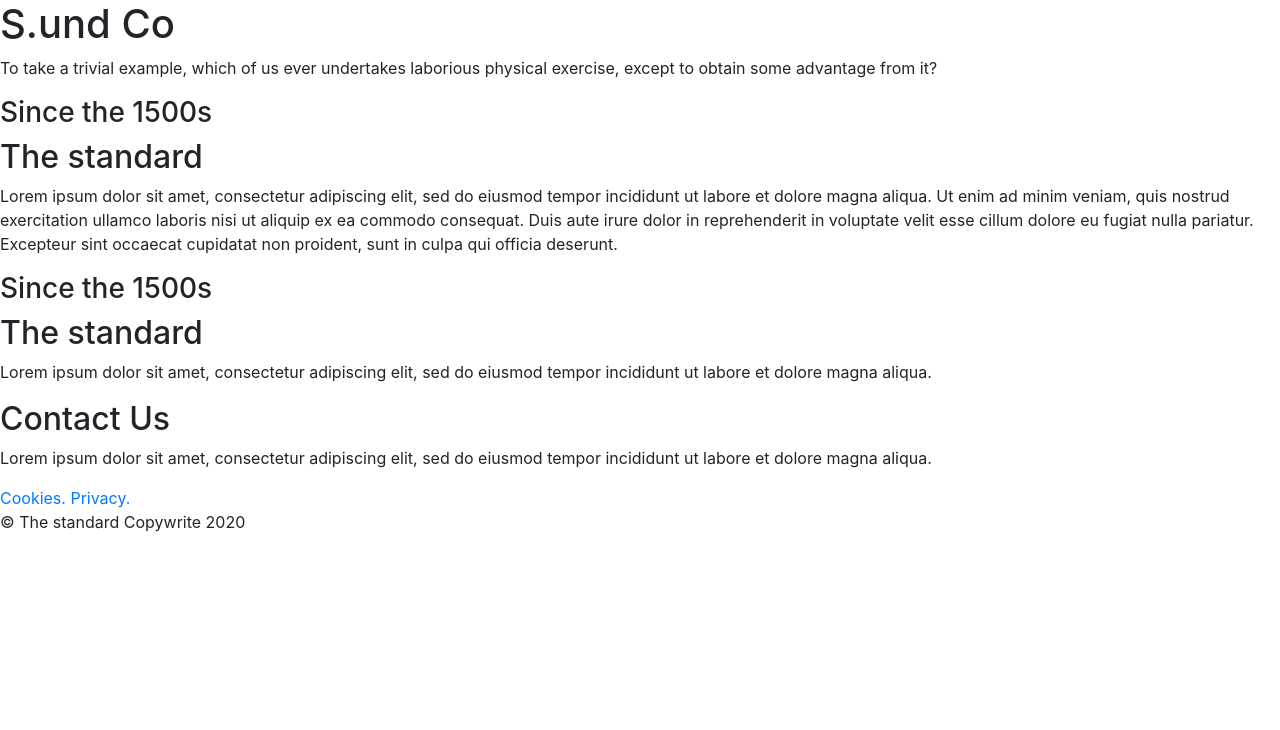
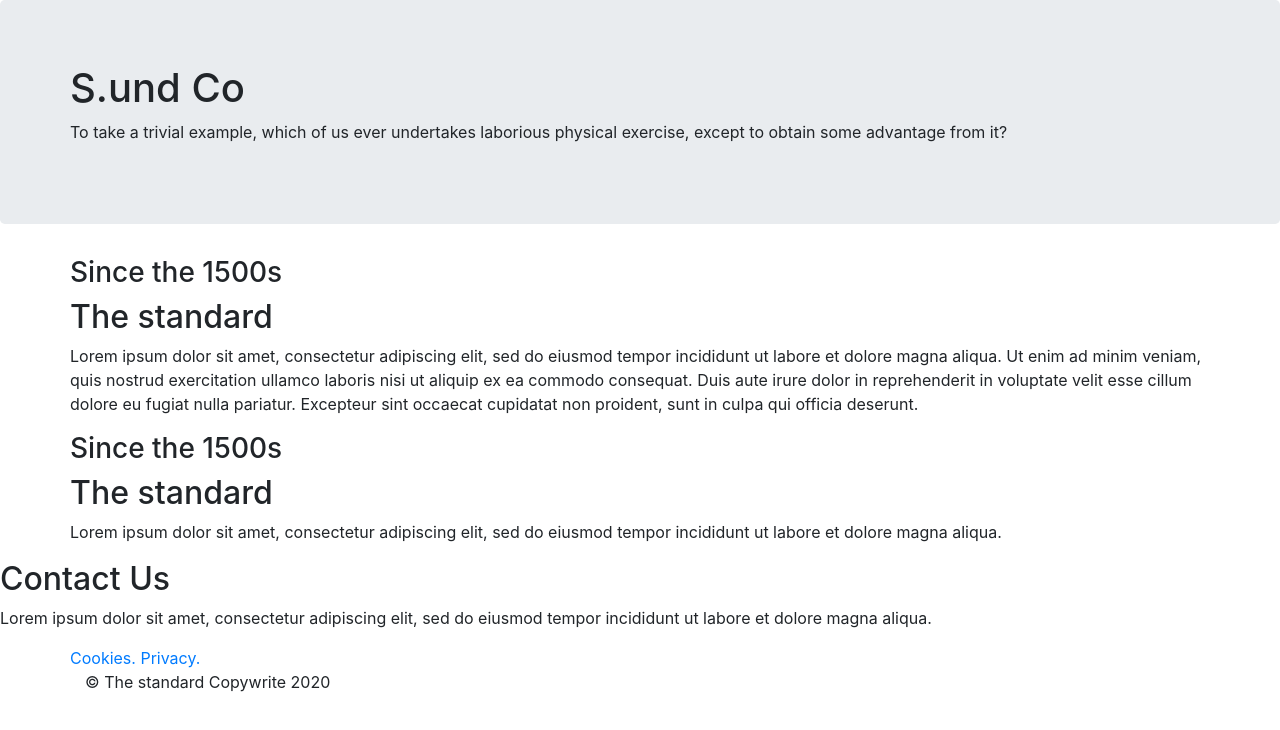
Before and after one commit to krispiekris/febr2020assignment, a website: page index.html in a window 1280 px wide. Drawn offline with nearby package versions, Linux system fonts and the light colour scheme.

Commit message:
Bootstrap Grid 1

```diff
--- a/index.html
+++ b/index.html
@@ -15,9 +15,9 @@
 
 <body>
 
-    <header>
-        <div>
-            <div>
+    <header class="jumbotron">
+        <div class="container">
+            <div class="row">
                 <div>
                     <h1>S.und Co</h1>
                     <p>To take a trivial example, which of us ever undertakes laborious physical
@@ -30,8 +30,8 @@
         </div>
     </header>
 
-    <div>
-        <div>
+    <div class="container">
+        <div class="row">
             <div>
                 <h3>Since the 1500s</h3>
             </div>
@@ -45,8 +45,7 @@
             </div>
         </div>
 
-
-        <div>
+        <div class="row">
             <div>
                 <h3>Since the 1500s</h3>
             </div>
@@ -54,6 +53,7 @@
                 <h2>The standard</h2>
                 <p>Lorem ipsum dolor sit amet, consectetur adipiscing elit, sed do eiusmod tempor incididunt ut labore
                     et dolore magna aliqua.</p>
+            </div>
         </div>
     </div>
 
@@ -67,11 +67,10 @@
                 et dolore magna aliqua.</p>
         </div>
     </div>
-    </div>
 
     <footer>
-        <div>
-            <div>
+        <div class="container">
+            <div class="row">
                 <div>
 
                 </div>
```
Lines whose indentation alone changed are shown as unchanged.
